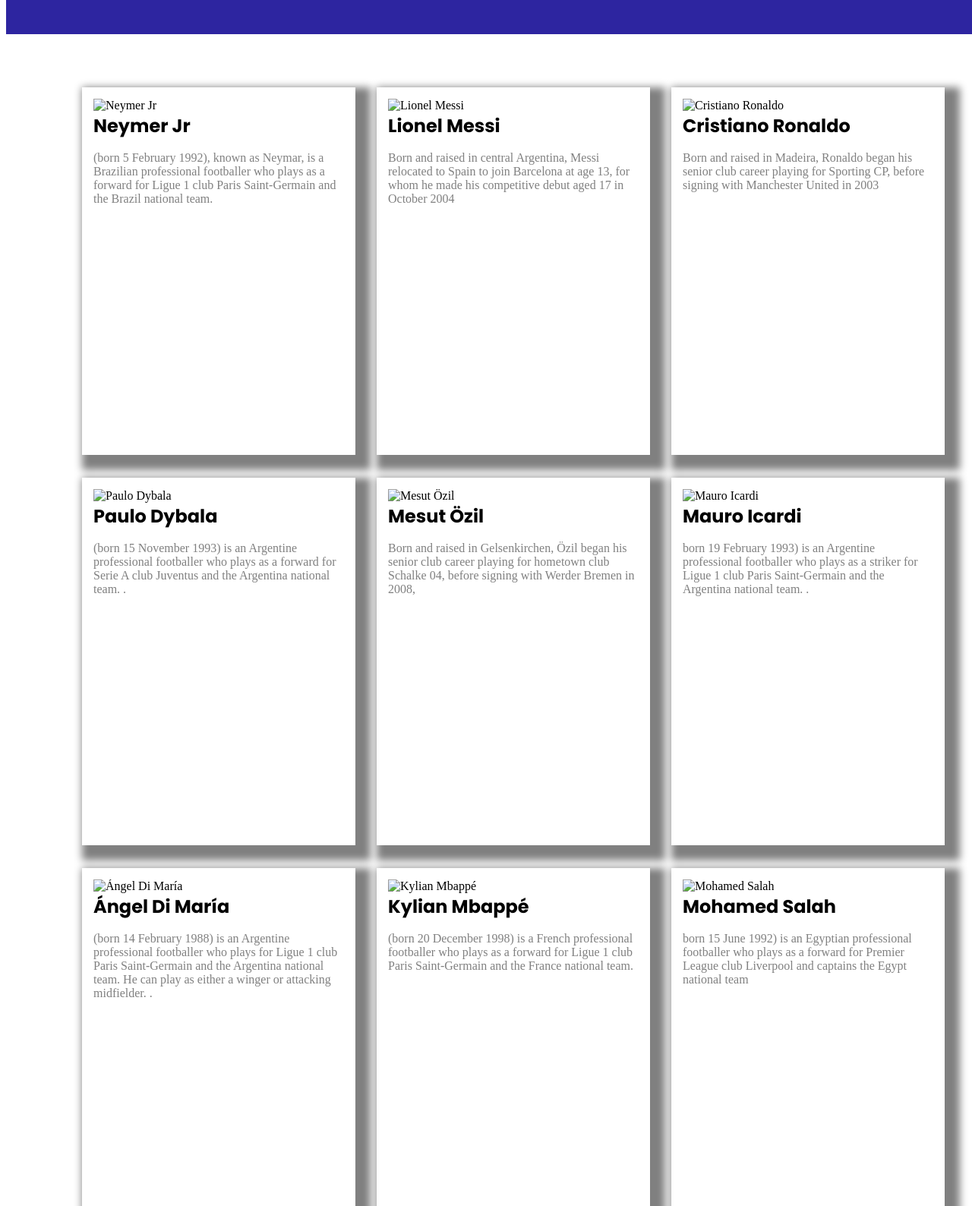
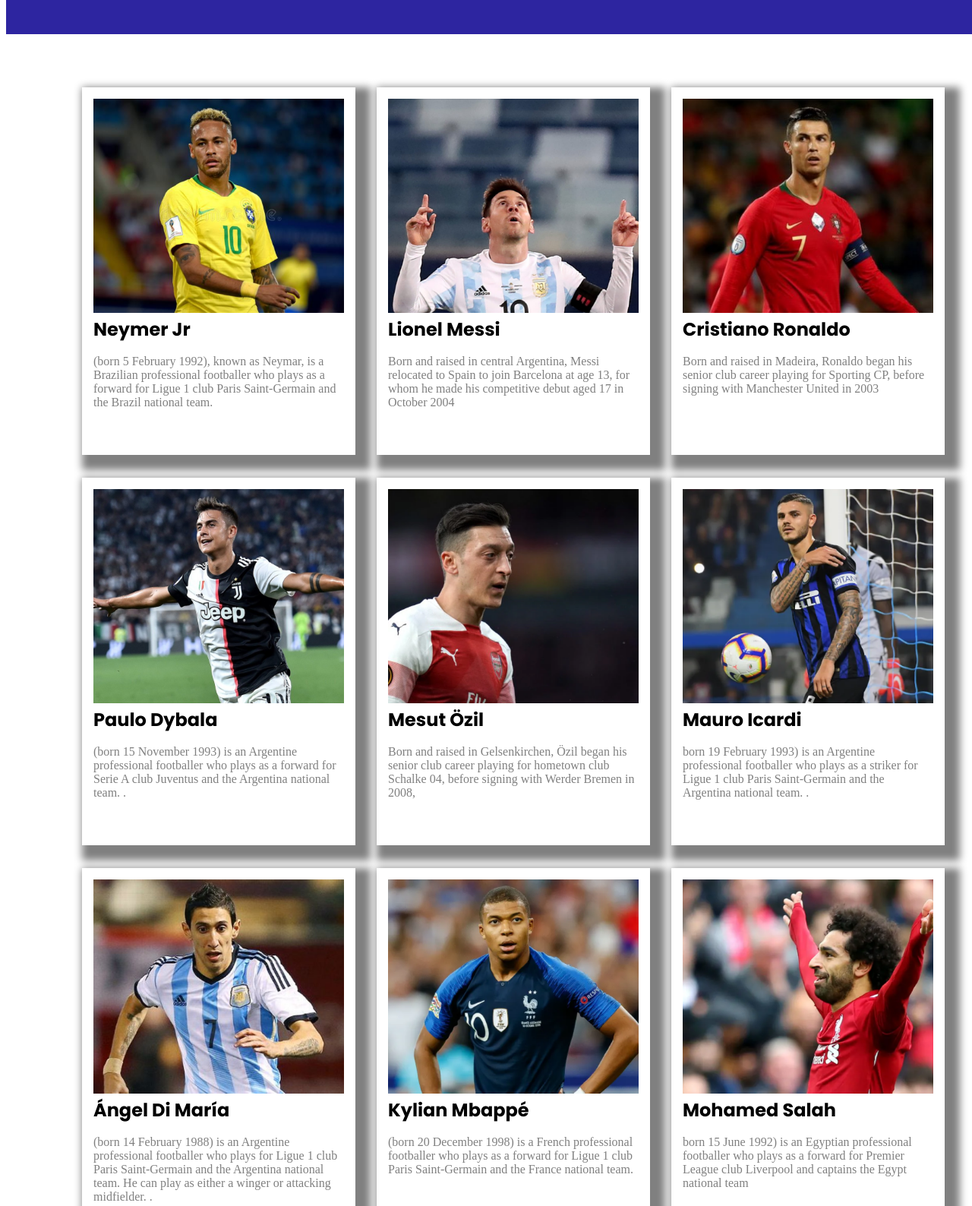
Before and after one commit to shariful734/assignment-02, a plain HTML site: page index.html in a window 1280 px wide. Shown: the part 640-2228 px from the top of the page at 76% size. Drawn offline with Linux system fonts and the light colour scheme; the site is published under a folder, as on GitHub Pages, so addresses that start at the root find nothing.

Commit message:
problem fix

```diff
--- a/index.html
+++ b/index.html
@@ -49,7 +49,7 @@
 
                 <div class="banner-img">
 
-                    <img src="/images/banner.png" alt="our banner">
+                    <img src="images/banner.png" alt="our banner">
 
                 </div>
 
@@ -70,7 +70,7 @@
 
                 <div class="player">
 
-                    <img src="/images/players/player-1.png" alt="Neymer Jr">
+                    <img src="images/players/player-1.png" alt="Neymer Jr">
 
                     <h2 class="player-name">Neymer Jr</h2>
                     <p class="player-detail">(born 5 February 1992), known as Neymar, is a Brazilian professional
@@ -87,7 +87,7 @@
 
                 <div class="player">
 
-                    <img src="/images/players/player-2.png" alt="Lionel Messi">
+                    <img src="images/players/player-2.png" alt="Lionel Messi">
 
                     <h2 class="player-name">Lionel Messi</h2>
                     <p class="player-detail">Born and raised in central Argentina, Messi relocated to Spain to join
@@ -103,7 +103,7 @@
 
                 <div class="player">
 
-                    <img src="/images/players/player-3.png" alt="Cristiano Ronaldo">
+                    <img src="images/players/player-3.png" alt="Cristiano Ronaldo">
 
                     <h2 class="player-name">Cristiano Ronaldo</h2>
                     <p class="player-detail">Born and raised in Madeira, Ronaldo began his senior club career playing
@@ -120,7 +120,7 @@
 
                 <div class="player">
 
-                    <img src="/images/players/player-4.png" alt="Paulo Dybala">
+                    <img src="images/players/player-4.png" alt="Paulo Dybala">
 
                     <h2 class="player-name">Paulo Dybala</h2>
                     <p class="player-detail">(born 15 November 1993) is an Argentine professional footballer who plays
@@ -137,7 +137,7 @@
 
                 <div class="player">
 
-                    <img src="/images/players/player-5.png" alt="Mesut Özil">
+                    <img src="images/players/player-5.png" alt="Mesut Özil">
 
                     <h2 class="player-name">Mesut Özil</h2>
                     <p class="player-detail">Born and raised in Gelsenkirchen, Özil began his senior club career playing
@@ -154,7 +154,7 @@
 
                 <div class="player">
 
-                    <img src="/images/players/player-6.png" alt="Mauro Icardi">
+                    <img src="images/players/player-6.png" alt="Mauro Icardi">
 
                     <h2 class="player-name">Mauro Icardi</h2>
                     <p class="player-detail"> born 19 February 1993) is an Argentine professional footballer who plays
@@ -171,7 +171,7 @@
 
                 <div class="player">
 
-                    <img src="/images/players/player-7.png" alt="Ángel Di María">
+                    <img src="images/players/player-7.png" alt="Ángel Di María">
 
                     <h2 class="player-name">Ángel Di María</h2>
                     <p class="player-detail"> (born 14 February 1988) is an Argentine professional footballer who plays
@@ -190,7 +190,7 @@
 
                 <div class="player">
 
-                    <img src="/images/players/player-8.png" alt="Kylian Mbappé">
+                    <img src="images/players/player-8.png" alt="Kylian Mbappé">
 
                     <h2 class="player-name">Kylian Mbappé</h2>
                     <p class="player-detail">(born 20 December 1998) is a French professional footballer who plays as a
@@ -206,7 +206,7 @@
 
                 <div class="player">
 
-                    <img src="/images/players/player-9.png" alt="Mohamed Salah">
+                    <img src="images/players/player-9.png" alt="Mohamed Salah">
 
                     <h2 class="player-name">Mohamed Salah</h2>
 
@@ -223,7 +223,7 @@
 
                 <div class="player">
 
-                    <img src="/images/players/player-10.png" alt="Harry Kane">
+                    <img src="images/players/player-10.png" alt="Harry Kane">
 
                     <h2 class="player-name">Harry Kane</h2>
                     <p class="player-detail">(born 28 July 1993) is an English professional footballer who plays as a
@@ -239,7 +239,7 @@
 
                 <div class="player">
 
-                    <img src="/images/players/player-11.png" alt="Nymer">
+                    <img src="images/players/player-11.png" alt="Nymer">
 
                     <h2 class="player-name">Kevin De Bruyne</h2>
                     <p class="player-detail">(born 28 June 1991) is a Belgian professional footballer who plays as a
@@ -256,7 +256,7 @@
 
                 <div class="player">
 
-                    <img src="/images/players/player-12.png" alt="Philippe Coutinho">
+                    <img src="images/players/player-12.png" alt="Philippe Coutinho">
 
                     <h2 class="player-name">Philippe Coutinho</h2>
                     <p class="player-detail">(born 12 June 1992) is a Brazilian professional footballer who plays as an
@@ -285,7 +285,7 @@
 
         <div class="footer-logo">
 
-            <img src="/images/Logo.png" alt="our logo">
+            <img src="images/Logo.png" alt="our logo">
 
         </div>
 
```
